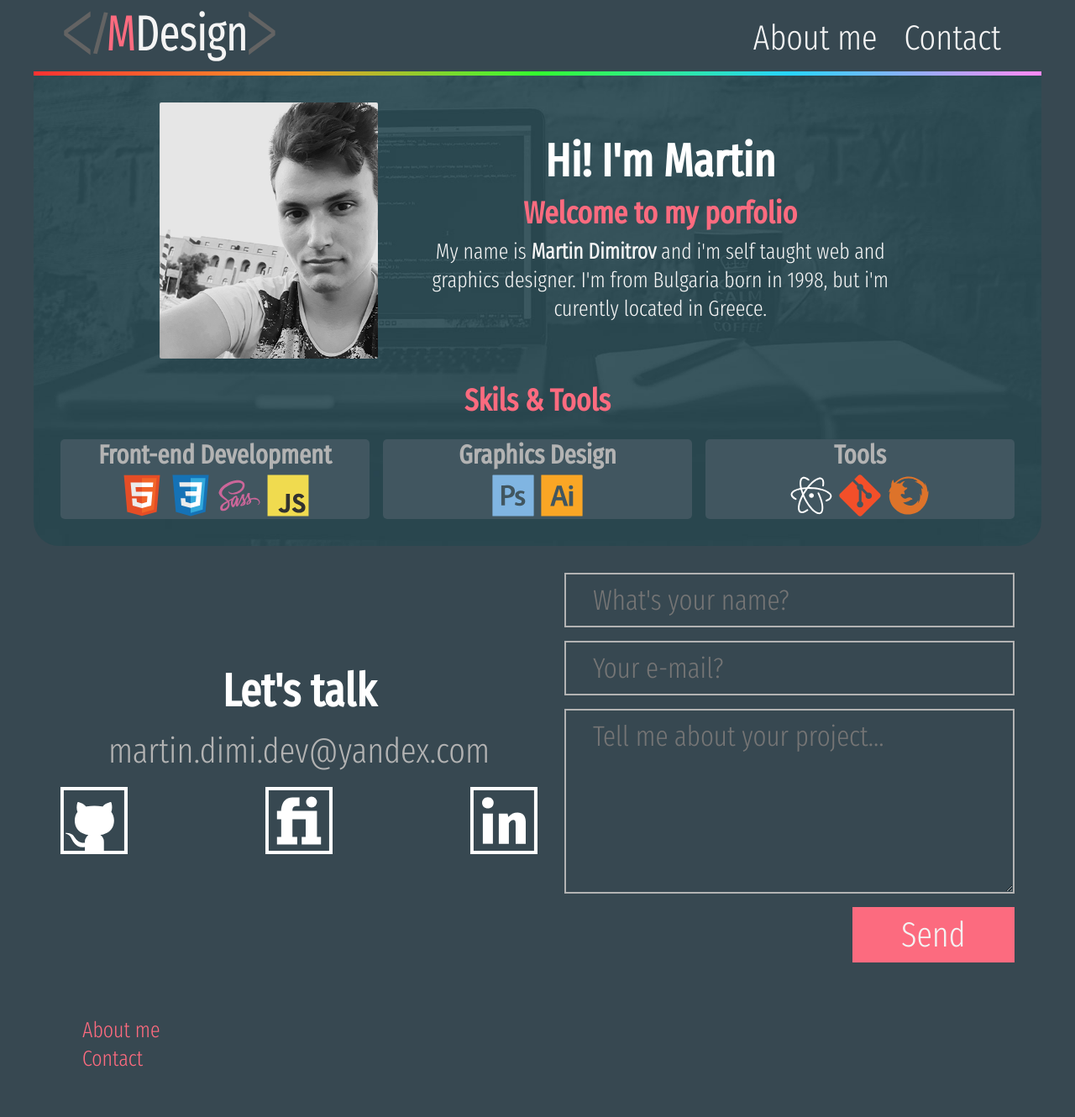
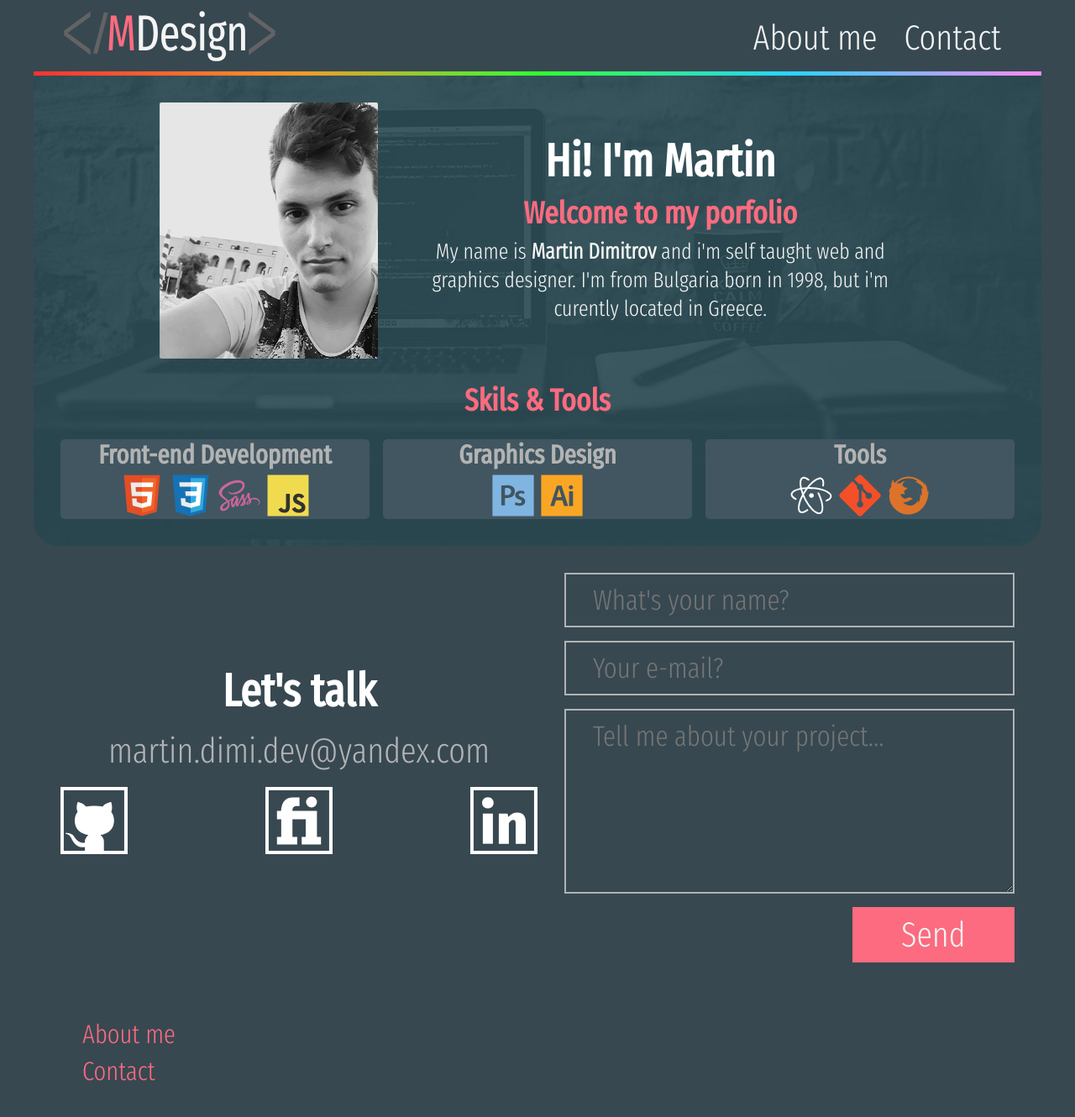
Before and after one commit to martindimi/mdesign-source, a Jekyll site: the page built from _pages/home.md, in a window 1280 px wide. Shown: the whole page at 84% size. Built offline with Jekyll 4.4.1, drawn with Linux system fonts in a browser that asks for light colours.

Commit message:
Addjust footer links font-size and line height

```diff
--- a/_sass/5_sections/_footer.scss
+++ b/_sass/5_sections/_footer.scss
@@ -22,3 +22,17 @@
     margin: 0; // Removing the margin from the first item so it doesn't stack up with the .section padding
   }
 }
+
+// Footer link
+.footer-link {
+
+  a {
+    font-size: 1.2em;
+    line-height: 1.4em;
+
+    // --- Smartphone only ---
+    @include breakpoints(smartphone-only){
+      font-size: 1.4em;
+    }
+  }
+}
```
